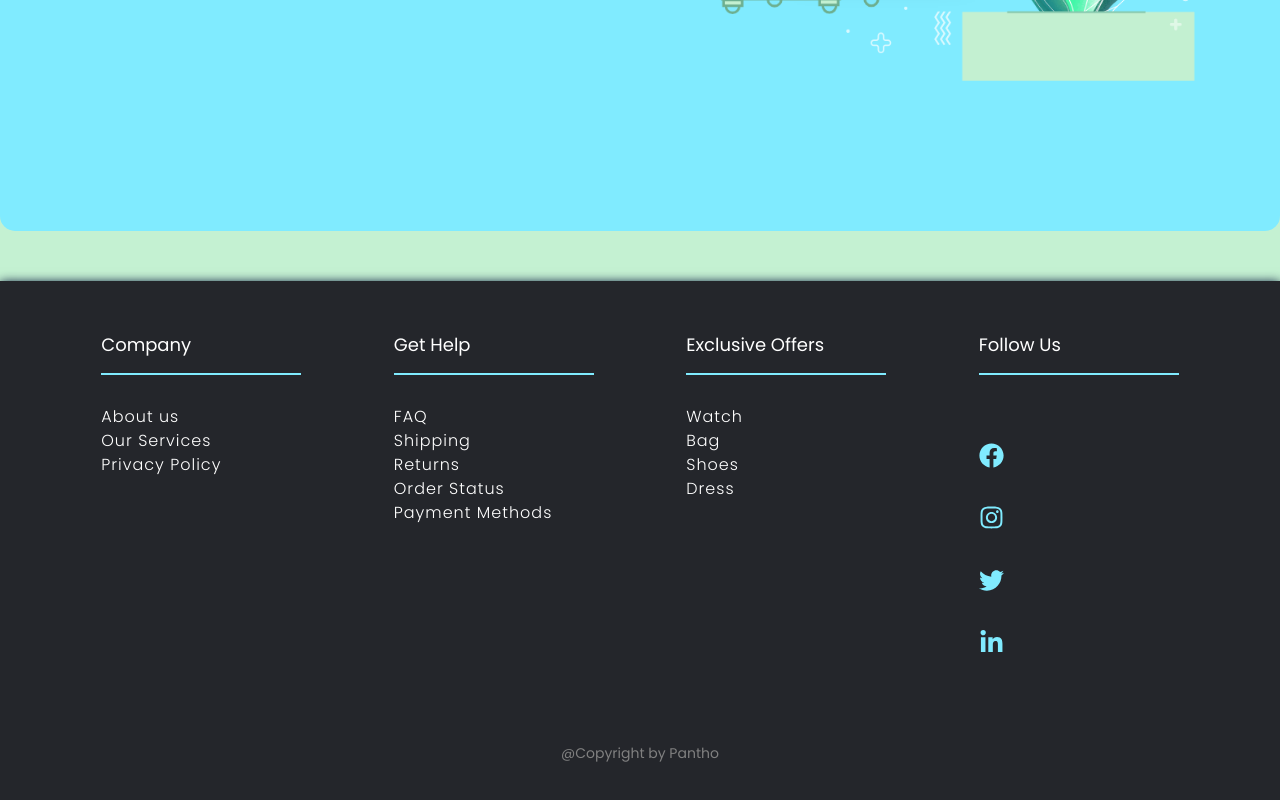
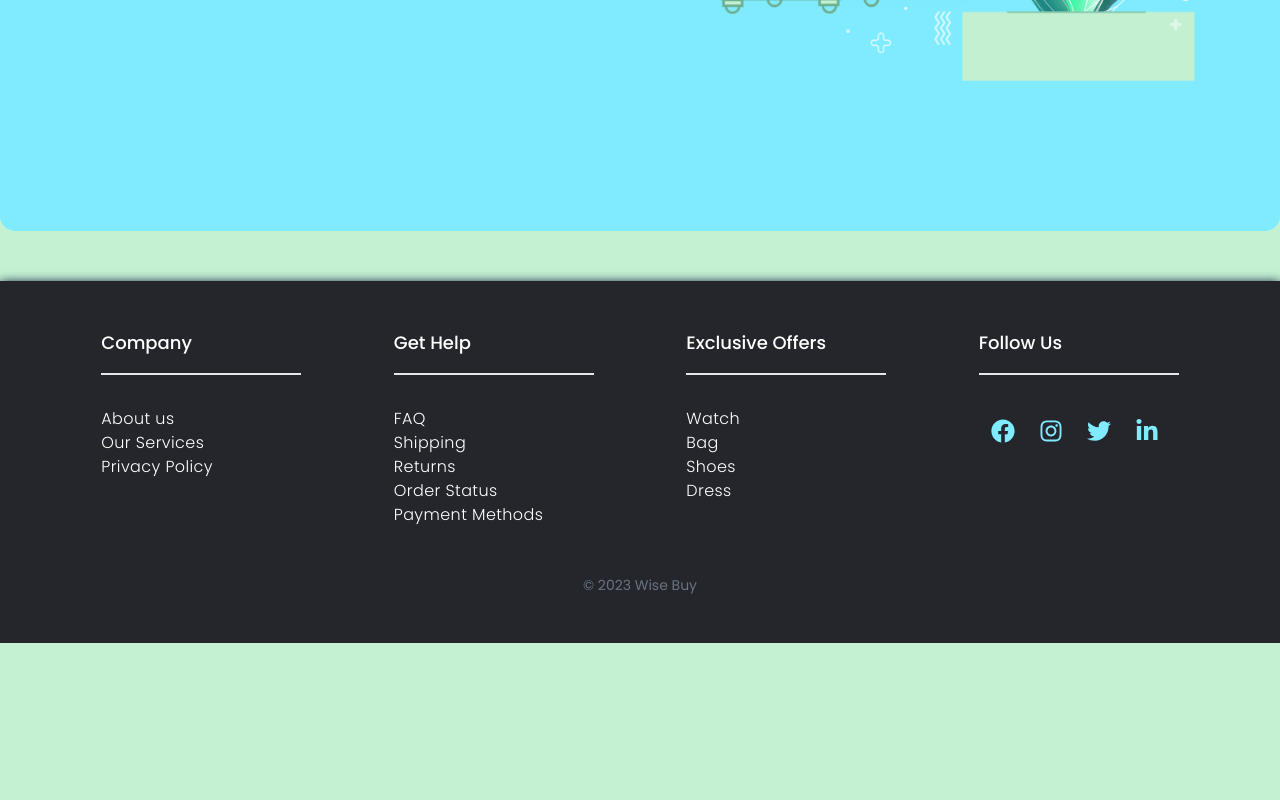
Before and after one commit to panthosarkar/WiseBuy, a React (Create React App) app: page / in a window 1280 px wide. Shown: the part 747-1547 px from the top of the page. After the commit the page ends 1390 px from the top, so only its background shows below. Built offline with nearby package versions, Linux system fonts and the light colour scheme; a web font is replaced by a local one.

Commit message:
modal and footer changed to css

```diff
--- a/src/Components/Footer/Footer.jsx
+++ b/src/Components/Footer/Footer.jsx
@@ -6,88 +6,85 @@ import {
   FaTwitter,
   FaLinkedinIn,
 } from "react-icons/fa";
-import "../../assets/styles/footer.css";
 
 function Footer() {
   return (
-    <div className="footer">
-      <div className="footer-container">
-        <div className="footer-row">
-          <div className="footer-col">
-            <h4>Company</h4>
-            <ul>
-              <li>
-                <Link to="/">About us</Link>
-              </li>
-              <li>
-                <Link to="/">Our Services</Link>
-              </li>
-              <li>
-                <Link to="/">Privacy Policy</Link>
-              </li>
-            </ul>
-          </div>
-          <div className="footer-col">
-            <h4>Get Help</h4>
-            <ul>
-              <li>
-                <Link to="/">FAQ</Link>
-              </li>
-              <li>
-                <Link to="/">Shipping</Link>
-              </li>
-              <li>
-                <Link to="/">Returns</Link>
-              </li>
-              <li>
-                <Link to="/">Order Status</Link>
-              </li>
-              <li>
-                <Link to="/">Payment Methods</Link>
-              </li>
-            </ul>
-          </div>
-          <div className="footer-col">
-            <h4>Exclusive Offers</h4>
-            <ul>
-              <li>
-                <Link to=".">Watch</Link>
-              </li>
-              <li>
-                <Link to=".">Bag</Link>
-              </li>
-              <li>
-                <Link to=".">Shoes</Link>
-              </li>
-              <li>
-                <Link to=".">Dress</Link>
-              </li>
-            </ul>
-          </div>
-          <div className="footer-col">
-            <h4>Follow Us</h4>
-            <div className="social-links">
-              <Link to=".">
-                <FaFacebook />
-              </Link>
-              <Link to="/">
-                <FaInstagram />
-              </Link>
-              <Link to="/">
-                <FaTwitter />
-              </Link>
-              <Link to="/">
-                <FaLinkedinIn />
-              </Link>
-            </div>
-          </div>
+    <div className="bg-[#24262b] py-12 px-0 w-full mt-10 shadow-[0px_1px_10px_#000f37]">
+      <div className="max-w-[1170px] mx-auto">
+        <div className="flex flex-wrap">
+          <FooterColumn title="Company">
+            <FooterLink to="/">About us</FooterLink>
+            <FooterLink to="/">Our Services</FooterLink>
+            <FooterLink to="/">Privacy Policy</FooterLink>
+          </FooterColumn>
+
+          <FooterColumn title="Get Help">
+            <FooterLink to="/">FAQ</FooterLink>
+            <FooterLink to="/">Shipping</FooterLink>
+            <FooterLink to="/">Returns</FooterLink>
+            <FooterLink to="/">Order Status</FooterLink>
+            <FooterLink to="/">Payment Methods</FooterLink>
+          </FooterColumn>
+
+          <FooterColumn title="Exclusive Offers">
+            <FooterLink to="/">Watch</FooterLink>
+            <FooterLink to="/">Bag</FooterLink>
+            <FooterLink to="/">Shoes</FooterLink>
+            <FooterLink to="/">Dress</FooterLink>
+          </FooterColumn>
+
+          <FooterColumn title="Follow Us">
+            <SocialLink to="/">
+              <FaFacebook />
+            </SocialLink>
+            <SocialLink to="/">
+              <FaInstagram />
+            </SocialLink>
+            <SocialLink to="/">
+              <FaTwitter />
+            </SocialLink>
+            <SocialLink to="/">
+              <FaLinkedinIn />
+            </SocialLink>
+          </FooterColumn>
         </div>
       </div>
-      <div className="footer-bottom">
-        <h5>@Copyright by Pantho</h5>
+      <div className="text-sm text-gray-500 mt-12 flex justify-center items-center">
+        <h5>&copy; 2023 Wise Buy</h5>
       </div>
     </div>
   );
 }
 
+const FooterColumn = ({ title, children }) => (
+  <div className="inline-block mx-auto">
+    <h4 className="text-lg text-[#ffffff] mb-8 font-medium pb-4 border-b-2 border-solid w-[200px]">
+      {title}
+    </h4>
+    <ul className="list-none">{children}</ul>
+  </div>
+);
+
+const FooterLink = ({ to, children }) => (
+  <li>
+    <Link
+      className="text-base text-[#ffffff] font-light tracking-wide block transition-all duration-200 ease-in-out hover:font-normal hover:pl-3"
+      to={to}
+    >
+      {children}
+    </Link>
+  </li>
+);
+
+const SocialLink = ({ to, children }) => (
+  <div className="inline-block justify-start mx-auto p-3">
+    <Link
+      className="text-2xl text-[#80ebff] transition-all duration-200 ease-in-out hover:text-[#00fa97]"
+      to={to}
+    >
+      {children}
+    </Link>
+  </div>
+);
+
 export default Footer;
--- a/src/assets/styles/footer.css
+++ /dev/null
@@ -1,66 +0,0 @@
-.footer {
-  background: #24262b;
-  padding: 50px 0;
-  width: 100%;
-  margin-top: 40px;
-  box-shadow: 0px 1px 10px #000f37;
-}
-.footer-container {
-  max-width: 1170px;
-  margin: auto;
-}
-.footer-row {
-  display: flex;
-  flex-wrap: wrap;
-}
-ul {
-  list-style: none;
-}
-.footer-col {
-  display: inline-block;
-  margin: 0 auto;
-}
-.footer-col h4 {
-  font-size: 18px;
-  color: #fff;
-  margin-bottom: 30px;
-  font-weight: 500px;
-  padding-bottom: 15px;
-  border-bottom: 2px solid #80ebff;
-  width: 200px;
-}
-.footer-col ul li a {
-  font-size: 16px;
-  color: #fff;
-  text-decoration: none;
-  font-weight: 300;
-  letter-spacing: 1px;
-  display: block;
-  transition: all 0.3s ease-in-out;
-}
-.footer-col ul li a:hover {
-  color: #fff;
-  font-weight: 400;
-  padding-left: 10px;
-}
-.footer-bottom {
-  font-size: 14px;
-  color: gray;
-  width: 100%;
-  margin: 0px auto;
-  margin-top: 50px;
-  justify-content: center;
-  align-items: center;
-  display: flex;
-}
-.social-links a {
-  font-size: 25px;
-  color: #80ebff;
-  margin: 10px auto;
-  padding: 10px;
-  width: 50px;
-  transition: all 0.3s ease-in-out;
-}
-.social-links a:hover {
-  color: #00fa97;
-}
--- a/src/assets/styles/login_signup_modal.css
+++ /dev/null
@@ -1,141 +0,0 @@
-.login-signup {
-  position: fixed;
-  top: 0;
-  left: 0;
-  width: 100%;
-  height: 100%;
-  display: flex;
-  justify-content: center;
-  align-items: center;
-  z-index: 1000;
-}
-.login-signup-container {
-  display: flex;
-  flex-direction: column;
-  margin: auto;
-  margin-top: 100px;
-  width: 500px;
-  background: #fff;
-  border-radius: 15px;
-  padding-bottom: 30px;
-  box-shadow: 2px 1px 10px 0px black;
-}
-.login-signup-header {
-  display: flex;
-  flex-direction: column;
-  align-items: center;
-  gap: 9px;
-  width: 100%;
-  margin-top: 0px;
-}
-.close-icon {
-  text-align: right;
-  margin: 30px;
-  font-size: 24px;
-  cursor: pointer;
-  color: #2b9898;
-}
-.close-icon:hover {
-  color: #1e6a6a;
-}
-.login-signup-text {
-  color: #2b9898;
-  font-size: 48px;
-  font-weight: 700;
-}
-.login-signup-underline {
-  width: 61px;
-  height: 6px;
-  background: #2b9898;
-  border-radius: 9px;
-}
-.login-signup-inputs {
-  margin-top: 40px;
-  display: flex;
-  flex-direction: column;
-  gap: 25px;
-}
-.login-signup-input {
-  display: flex;
-  align-items: center;
-  margin: auto;
-  width: 380px;
-  height: 60px;
-  background: #eaeaea;
-  border-radius: 6px;
-}
-
-.login-signup-input input {
-  height: 50px;
-  width: 400px;
-  background: transparent;
-  border: none;
-  outline: none;
-  color: #797979;
-  overflow-x: scroll;
-  font-size: 19px;
-}
-.login-signup-input img {
-  margin: 0 30px;
-  width: 30px;
-  height: 30px;
-}
-.forget-password {
-  padding-left: 62px;
-  margin-top: 27px;
-  color: #797979;
-  font-size: 18px;
-}
-.forget-password span {
-  color: #2b9898;
-  cursor: pointer;
-  margin-left: 10px;
-}
-.dont-have-account {
-  padding-left: 62px;
-  margin-top: 27px;
-  color: #797979;
-  font-size: 18px;
-}
-.dont-have-account span {
-  color: #2b9898;
-  cursor: pointer;
-  margin-left: 10px;
-}
-.login-signup-submit-container {
-  display: flex;
-  gap: 30px;
-  margin: 30px auto;
-  justify-content: center;
-  align-items: center;
-  width: 100%;
-}
-.login-signup-submit {
-  display: flex;
-  justify-content: center;
-  align-items: center;
-  width: 200px;
-  height: 50px;
-  color: #fff;
-  background: #2b9898;
-  border-radius: 50px;
-  font-size: 19px;
-  font-weight: 700;
-  cursor: pointer;
-}
-.login-signup-submit:hover {
-  background: #eaeaea;
-  color: #676767;
-}
-.modal-overlay {
-  width: 100vw;
-  height: 100vh;
-  top: 0;
-  left: 0;
-  right: 0;
-  bottom: 0;
-  position: absolute;
-  backdrop-filter: blur(10px);
-  -webkit-backdrop-filter: blur(10px);
-  z-index: -1;
-}
```
Also changed, not shown: src/Components/Modals/LoginSignupModal.jsx (+56 -25 lines).
